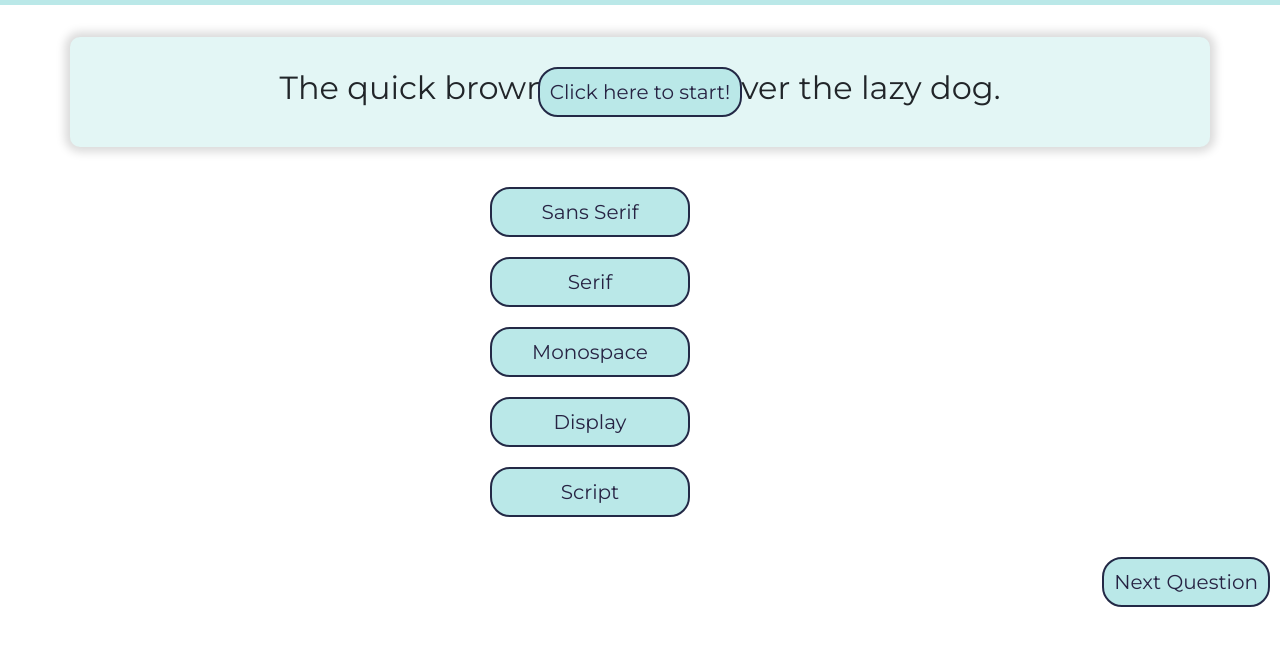
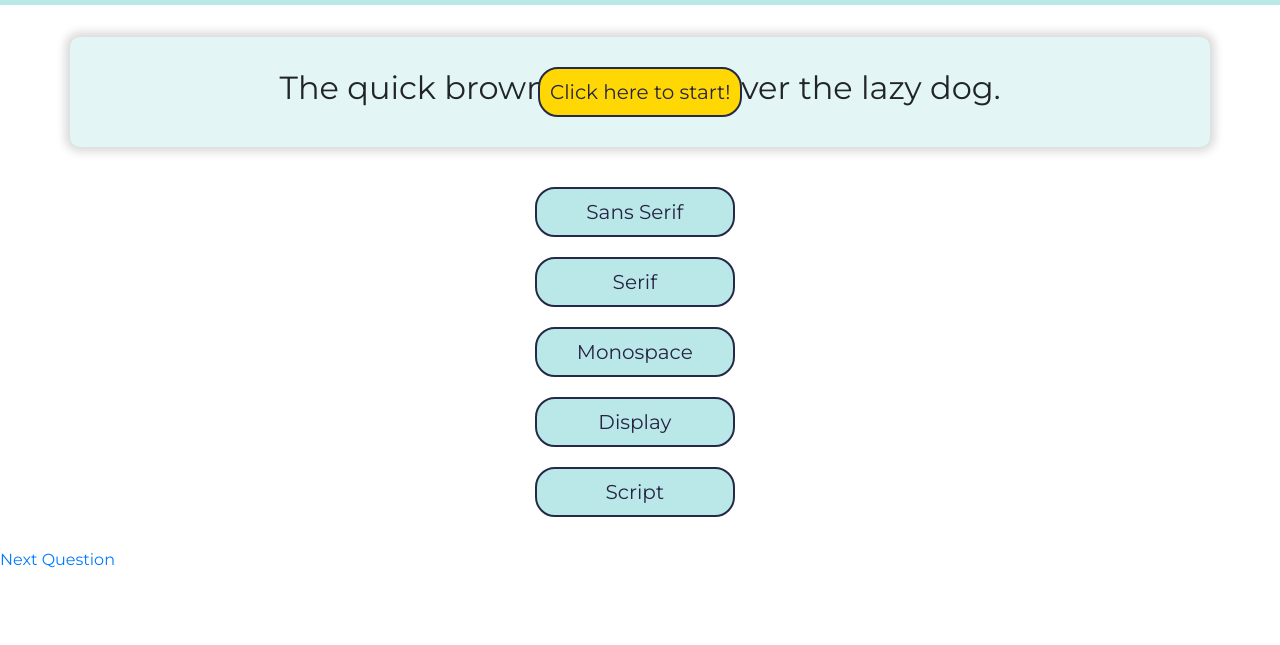
Before and after one commit to isabellepakyishan/ID_Fontrivia_Website, a plain HTML site: page HTML/testyourknowledge-quiz.html in a window 1280 px wide. Shown: the part 51-696 px from the top of the page. Drawn offline with nearby package versions, Linux system fonts and the light colour scheme; a script that the page names is missing.

Commit message:
Add style for intial execution of fonts API button Modified positioning of option buttons on different screen width

```diff
--- a/CSS/style.css
+++ b/CSS/style.css
@@ -204,7 +204,7 @@ hr#break {
 }
 
 a.quiz-option,
-a.quiz-next {
+button.quiz-next {
   background-color: #bae8e8;
   color: #272343;
   margin: 10px;
@@ -219,22 +219,23 @@ a.quiz-next {
   max-width: 200px;
   text-align: center;
   display: inline-block;
+  font-family: "Montserrat", sans-serif;
 }
 
 a.quiz-option:hover,
-a.quiz-next:hover {
+button.quiz-next:hover {
   transition: background-color 0.2s;
   background-color: #ffd803;
   color: #272343;
 }
 
-@media screen and (min-width: 582px) {
+@media screen and (min-width: 870px) {
   .quiz-options {
     margin-left: auto;
     margin-right: auto;
     margin-top: 30px;
     margin-bottom: 20px;
-    width: 25%;
+    width: 18%;
     text-align: center;
     display: flex;
     justify-content: center;
@@ -242,7 +243,7 @@ a.quiz-next:hover {
   }
 }
 
-@media screen and (max-width: 582px) {
+@media screen and (max-width: 870px) {
   .quiz-options {
     margin-left: auto;
     margin-right: auto;
@@ -257,7 +258,7 @@ a.quiz-next:hover {
   }
 }
 
-a.quiz-next {
+button.quiz-next {
   display: flex;
   right: 0;
   position: absolute;
@@ -266,7 +267,7 @@ a.quiz-next {
 .toBeHidden {
   display: flex;
   position: absolute;
-  background-color: #bae8e8;
+  background-color: #ffd803;
   color: #272343;
   margin: 10px;
   border-radius: 20px;
@@ -281,3 +282,27 @@ a.quiz-next {
   text-align: center;
   display: inline-block;
 }
+
+.toBeHidden:hover {
+  color: #272343;
+  text-decoration: none;
+}
+
+.toBeHidden {
+  display: inline-block;
+  vertical-align: middle;
+  -webkit-transform: perspective(1px) translateZ(0);
+  transform: perspective(1px) translateZ(0);
+  box-shadow: 0 0 1px rgba(0, 0, 0, 0);
+  -webkit-transition-duration: 0.3s;
+  transition-duration: 0.3s;
+  -webkit-transition-property: box-shadow, transform;
+  transition-property: box-shadow, transform;
+}
+.toBeHidden:active,
+.toBeHidden:focus,
+.toBeHidden:hover {
+  box-shadow: 0 10px 10px -10px rgba(0, 0, 0, 0.5);
+  -webkit-transform: scale(1.1);
+  transform: scale(1.1);
+}
```
